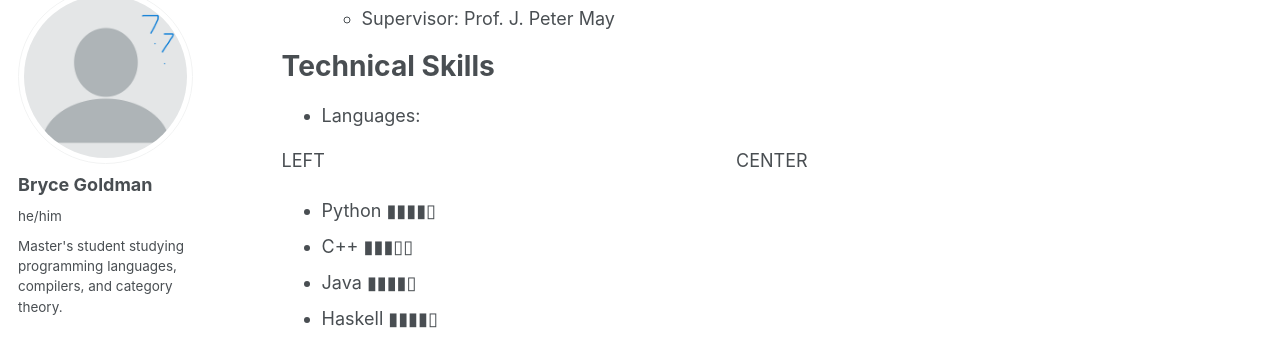
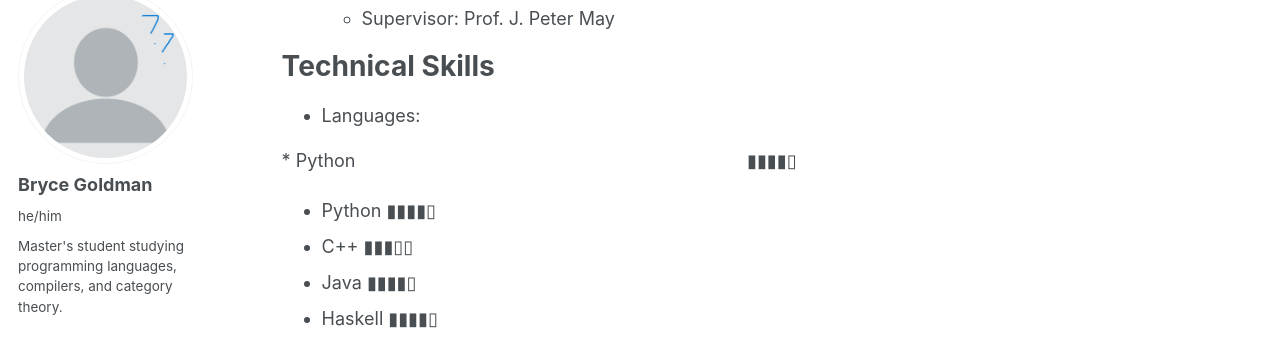
Before and after one commit to Alkizar/alkizar.github.io, a Jekyll site: the page built from _pages/cv.md, in a window 1280 px wide and 900 px high, scrolled down 760 px. Shown: the part 110-448 px from the top of the window. Built offline with Jekyll 4.4.1, drawn with Linux system fonts in a browser that asks for light colours.

Commit message:
More messing with alignments

```diff
--- a/_pages/cv.md
+++ b/_pages/cv.md
@@ -37,8 +37,8 @@ Technical Skills
 ======
 * Languages:
 <div id="wrapper">
-  <p class="align-left">LEFT</p>
-  <p class="align-center">CENTER</p>
+  <p class="align-left">* Python</p>
+  <p class="align-center">▮▮▮▮▯</p>
 </div>
 <style>
 p.align-left {
```
